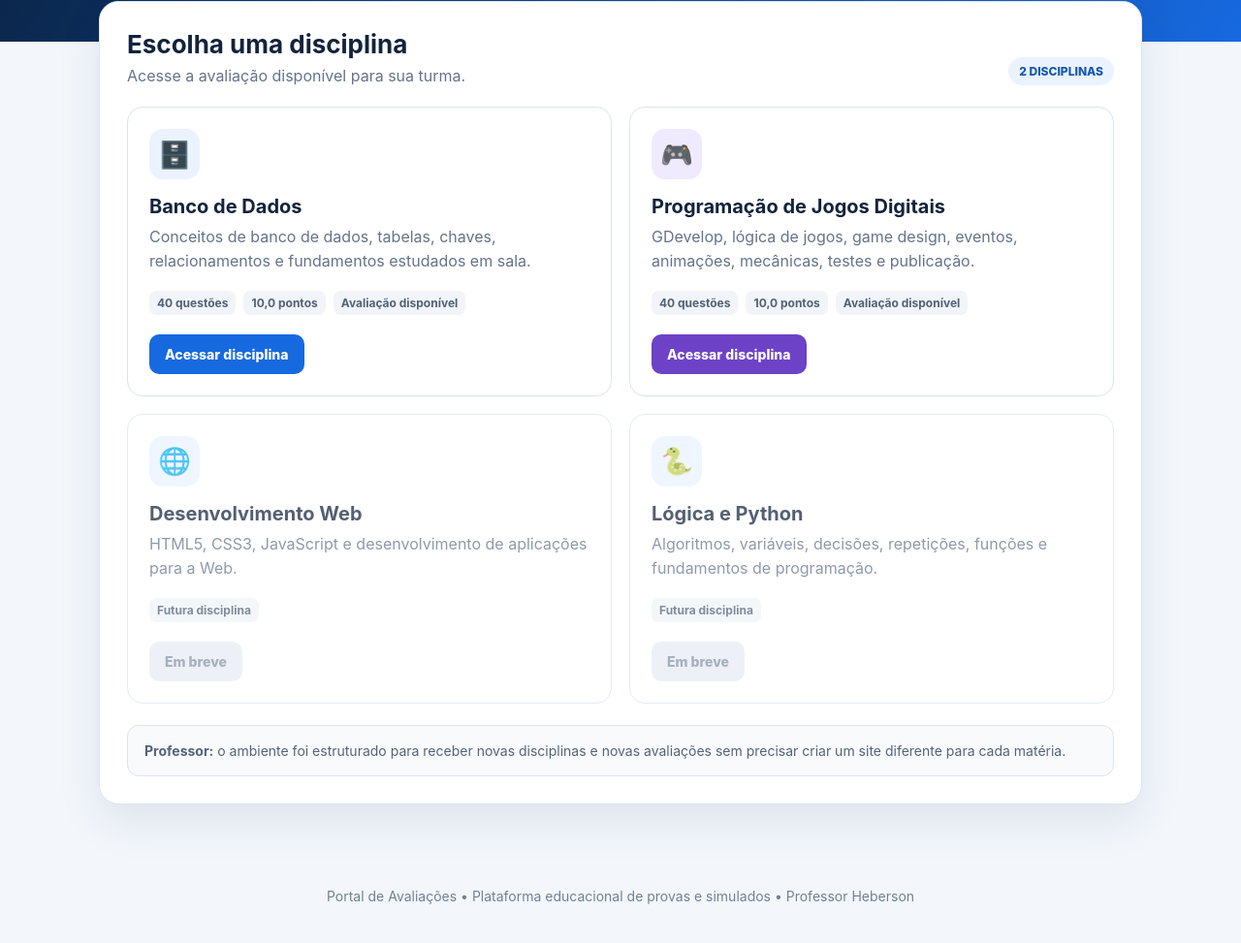
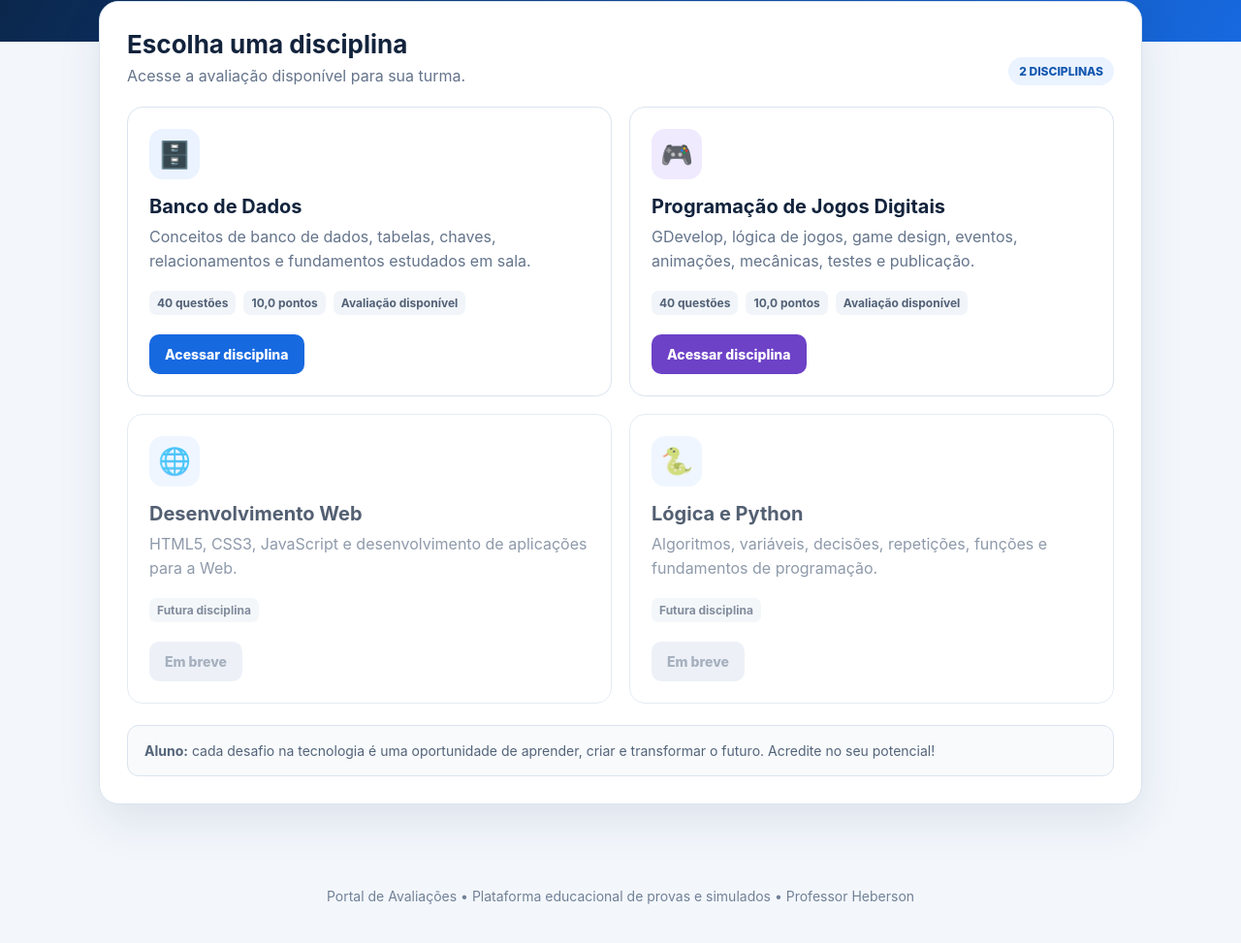
Before and after one commit to Hebersonmiliano/portal-de-avaliacoes, a website: page index.html in a window 1280 px wide. Shown: the part 324-1297 px from the top of the page at 97% size. Drawn offline with Linux system fonts and the light colour scheme.

Commit message:
Adicionar mensagem motivadora para alunos

```diff
--- a/index.html
+++ b/index.html
@@ -13,5 +13,5 @@
 <article class="subject games"><div class="icon">🎮</div><h3>Programação de Jogos Digitais</h3><p>GDevelop, lógica de jogos, game design, eventos, animações, mecânicas, testes e publicação.</p><div class="meta"><span class="tag">40 questões</span><span class="tag">10,0 pontos</span><span class="tag">Avaliação disponível</span></div><div class="actions"><a class="btn" href="jogos-digitais.html">Acessar disciplina</a></div></article>
 <article class="subject coming"><div class="icon">🌐</div><h3>Desenvolvimento Web</h3><p>HTML5, CSS3, JavaScript e desenvolvimento de aplicações para a Web.</p><div class="meta"><span class="tag">Futura disciplina</span></div><div class="actions"><span class="btn disabled">Em breve</span></div></article>
 <article class="subject coming"><div class="icon">🐍</div><h3>Lógica e Python</h3><p>Algoritmos, variáveis, decisões, repetições, funções e fundamentos de programação.</p><div class="meta"><span class="tag">Futura disciplina</span></div><div class="actions"><span class="btn disabled">Em breve</span></div></article>
-</div><div class="notice"><strong>Professor:</strong> o ambiente foi estruturado para receber novas disciplinas e novas avaliações sem precisar criar um site diferente para cada matéria.</div></section></main><footer class="footer">Portal de Avaliações • Plataforma educacional de provas e simulados • Professor Heberson</footer>
+</div><div class="notice"><strong>Aluno:</strong> cada desafio na tecnologia é uma oportunidade de aprender, criar e transformar o futuro. Acredite no seu potencial!</div></section></main><footer class="footer">Portal de Avaliações • Plataforma educacional de provas e simulados • Professor Heberson</footer>
 </body></html>
```
Also changed, not shown: dist/index.html.
